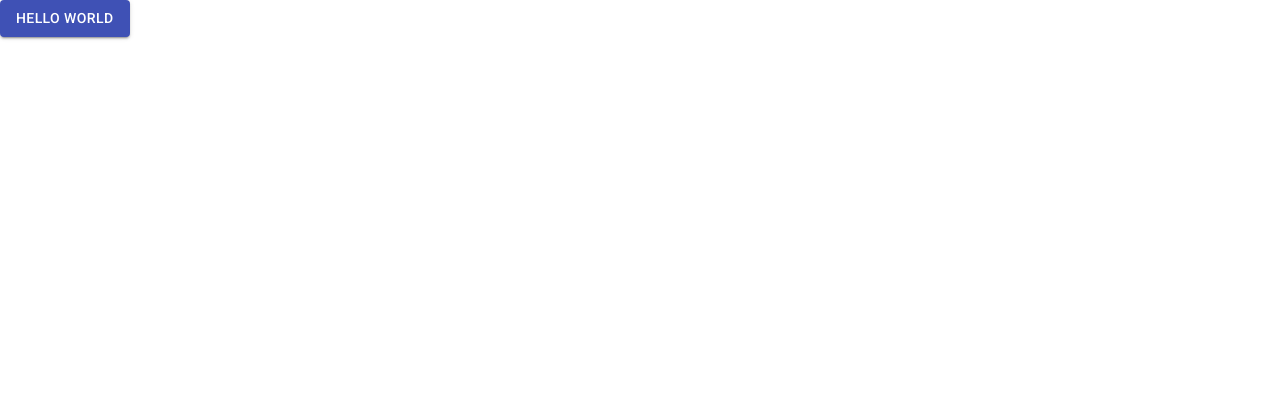
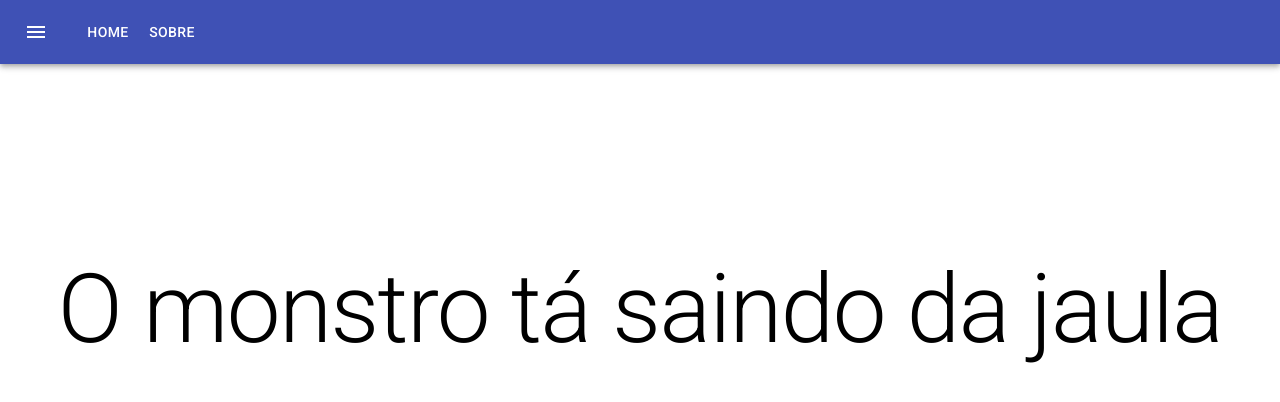
Before and after one commit to douglasramos/chessyFrontend, a React (Create React App) app: page / in a window 1280 px wide. Shown: the top 402 px of the page. Built offline with nearby package versions, Linux system fonts and the light colour scheme.

Commit message:
header and home setup

```diff
--- a/src/app/app.component.tsx
+++ b/src/app/app.component.tsx
@@ -1,12 +1,15 @@
 import './app.styles.css';
 
-import { Button } from '@material-ui/core';
 import React from 'react';
+
+import { Header } from '../header/header.component';
+import { Home } from '../home/home.component';
 
 export const App = (): JSX.Element => {
   return (
-    <Button variant="contained" color="primary">
-      Hello World
-    </Button>
+    <>
+      <Header />
+      <Home />
+    </>
   );
 };
--- /dev/null
+++ b/src/header/header.component.tsx
@@ -0,0 +1,34 @@
+import AppBar from '@material-ui/core/AppBar';
+import Button from '@material-ui/core/Button';
+import IconButton from '@material-ui/core/IconButton';
+import { makeStyles } from '@material-ui/core/styles';
+import Toolbar from '@material-ui/core/Toolbar';
+import MenuIcon from '@material-ui/icons/Menu';
+import React from 'react';
+
+const useStyles = makeStyles((theme) => ({
+  root: {
+    flexGrow: 1,
+  },
+  menuButton: {
+    marginRight: theme.spacing(2),
+  },
+}));
+
+export const Header = (): JSX.Element => {
+  const classes = useStyles();
+
+  return (
+    <div className={classes.root}>
+      <AppBar position="static">
+        <Toolbar>
+          <IconButton edge="start" className={classes.menuButton} color="inherit" aria-label="menu">
+            <MenuIcon />
+          </IconButton>
+          <Button color="inherit">Home</Button>
+          <Button color="inherit">Sobre</Button>
+        </Toolbar>
+      </AppBar>
+    </div>
+  );
+};
--- /dev/null
+++ b/src/home/home.component.tsx
@@ -0,0 +1,30 @@
+import { Typography } from '@material-ui/core';
+import { makeStyles } from '@material-ui/core/styles';
+import React from 'react';
+
+const useStyles = makeStyles((theme) => ({
+  root: {
+    flexGrow: 1,
+  },
+  menuButton: {
+    marginRight: theme.spacing(2),
+  },
+  text: {
+    flexGrow: 1,
+    textAlign: 'center',
+    lineHeight: '90px',
+    marginTop: '200px',
+  },
+}));
+
+export const Home = (): JSX.Element => {
+  const classes = useStyles();
+
+  return (
+    <div className={classes.root}>
+      <Typography variant="h1" className={classes.text}>
+        O monstro tá saindo da jaula
+      </Typography>
+    </div>
+  );
+};
```
